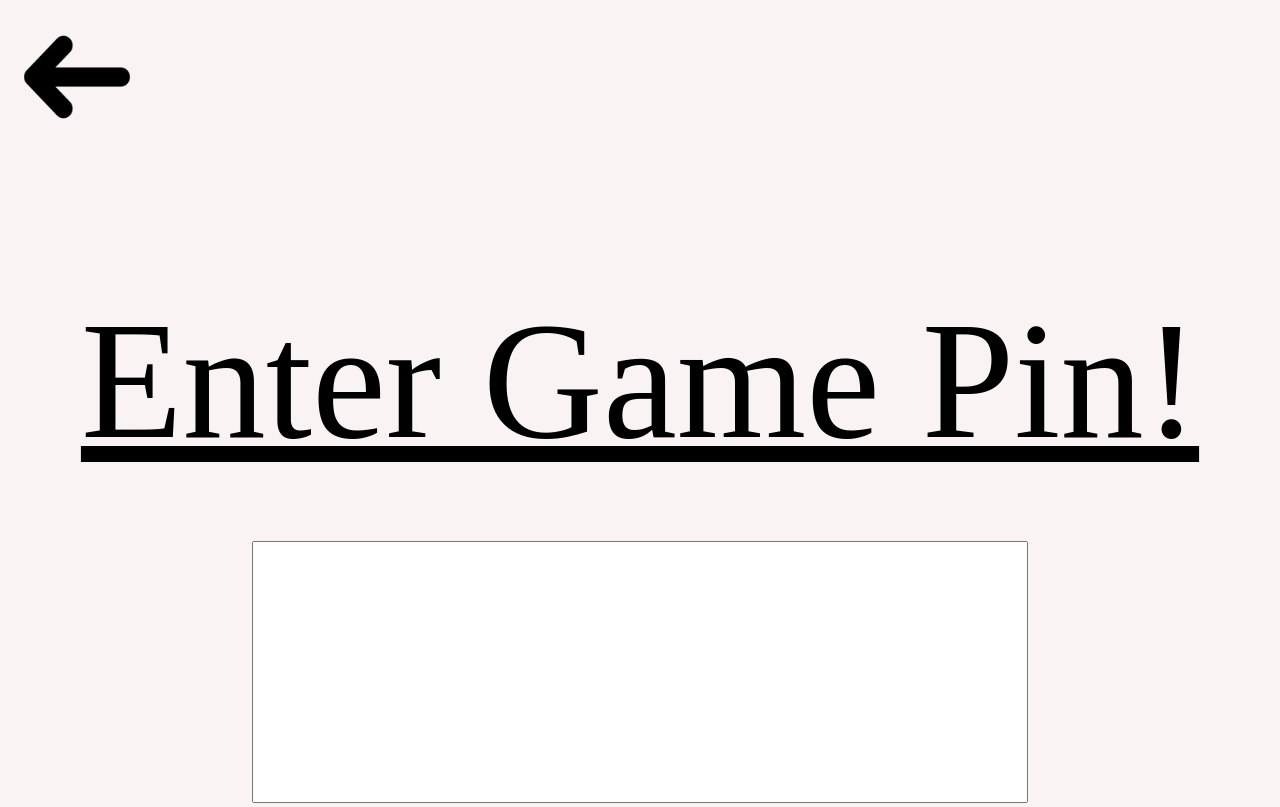
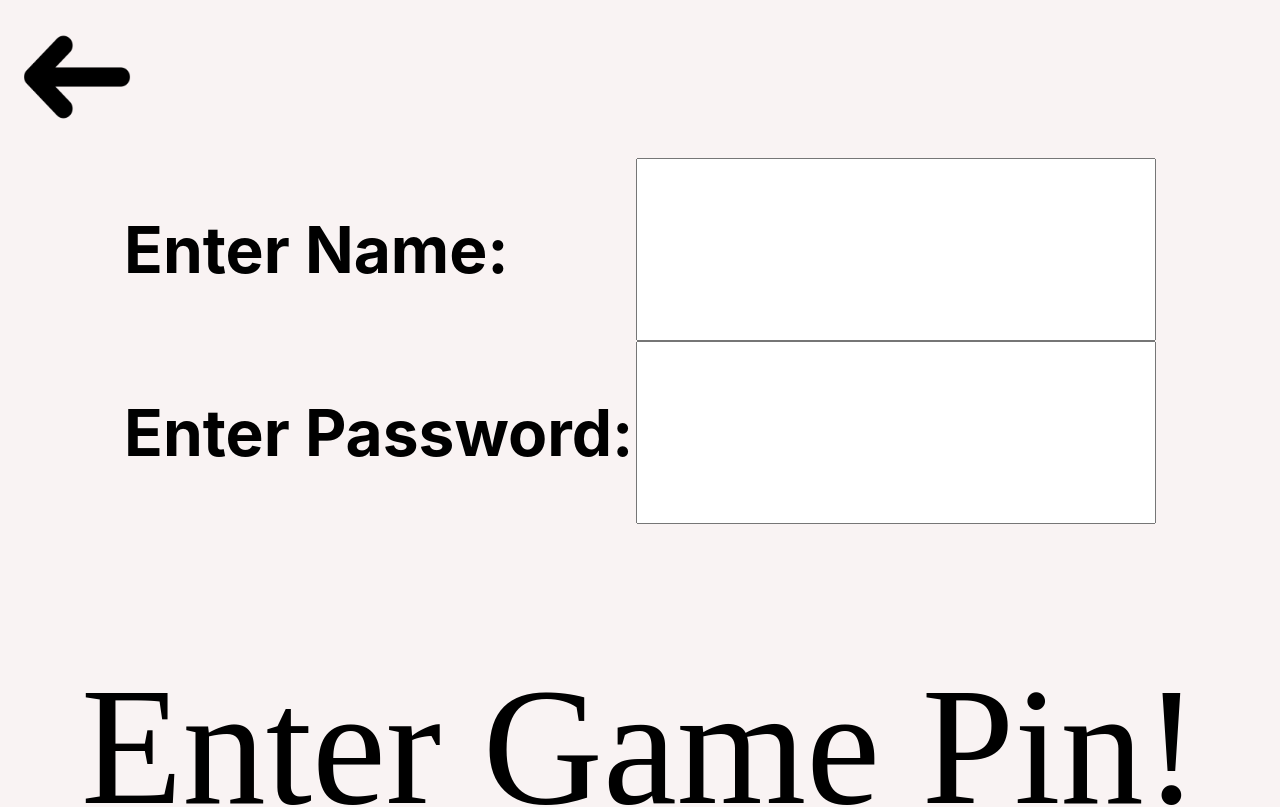
Before and after one commit to albintillas/flakdagsappen, a React (Create React App) app: page /joingame in a window 1280 px wide. Shown: the top 807 px of the page. Built offline with nearby package versions, Linux system fonts and the light colour scheme.

Commit message:
Update JoinGamePage.js

```diff
--- a/src/pages/JoinGamePage.js
+++ b/src/pages/JoinGamePage.js
@@ -9,8 +9,21 @@ function JoinGamePage(){
    return(
 <div>
    <ReturnButton action=""></ReturnButton>
+   <div style={{display: 'flex', flexDirection: 'row', justifyContent: 'center'}}>
+      <h2 style={{fontSize: '5vw', width: '40vw'}}>Enter Name:</h2>
+      <input className="playerNameInput" style={{
+         width: '40vw'
+      }}>
+      </input>
+   </div>
+   <div style={{display: 'flex', flexDirection: 'row', justifyContent: 'center'}}>
+      <h2 style={{fontSize: '5vw', width: '40vw'}}>Enter Password:</h2>
+      <input classname="playerPasswordInput" style={{
+         width: '40vw'
+      }}></input>
+
+   </div>
     <p>Enter Game Pin!</p>
-
     <PinInput></PinInput>
 </div>
    )
```
